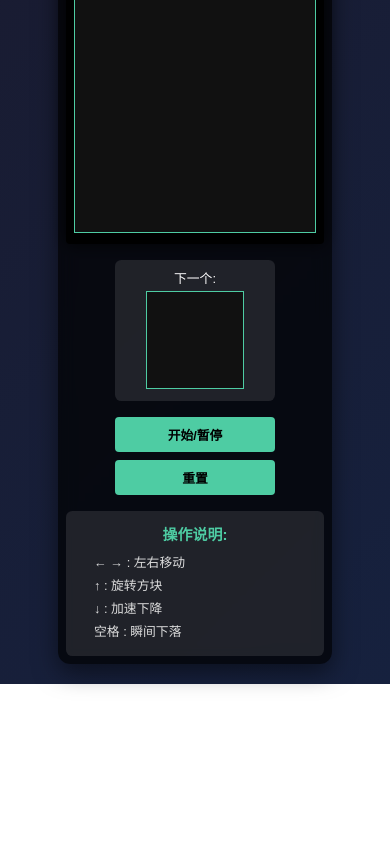
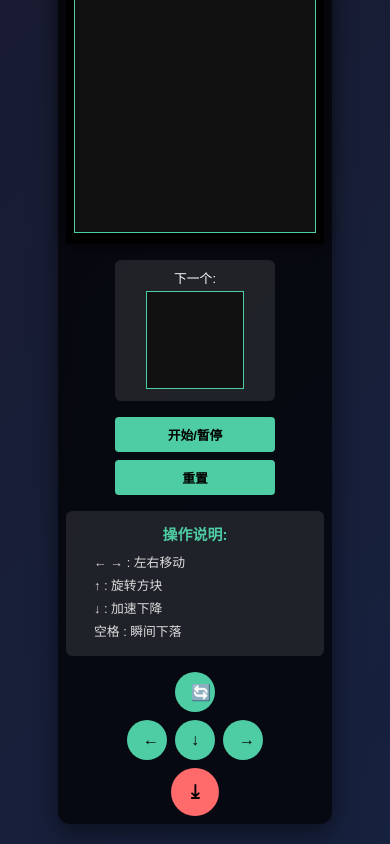
Before and after one commit to jkyotnfjfbjnknh/tetris-game, a website: page index.html in a window 390 px wide. Shown: the part 401-1245 px from the top of the page. Before the commit the page ends 1085 px from the top, so only its background shows below. Drawn offline with Linux system fonts and the light colour scheme.

Commit message:
Add touch controls and fix game logic

```diff
--- a/css/style.css
+++ b/css/style.css
@@ -129,6 +129,44 @@ button:hover {
     color: #ddd;
 }
 
+.touch-controls {
+    margin-top: 20px;
+    display: none;
+    flex-direction: column;
+    align-items: center;
+    gap: 10px;
+}
+
+.control-row {
+    display: flex;
+    gap: 10px;
+    justify-content: center;
+}
+
+.control-btn {
+    width: 60px;
+    height: 60px;
+    font-size: 24px;
+    border-radius: 50%;
+    background: #4ecca3;
+    color: #000;
+    border: none;
+    cursor: pointer;
+    transition: all 0.2s;
+}
+
+.control-btn.special {
+    width: 80px;
+    height: 80px;
+    font-size: 32px;
+    background: #ff6b6b;
+}
+
+.control-btn:active {
+    transform: scale(0.9);
+    background: #3da58a;
+}
+
 /* 响应式设计 */
 @media (max-width: 768px) {
     .game-container {
@@ -145,4 +183,21 @@ button:hover {
         width: 100%;
         max-width: 200px;
     }
+
+    /* 在移动设备上显示触屏控制 */
+    .touch-controls {
+        display: flex;
+    }
+
+    .control-btn {
+        width: 50px;
+        height: 50px;
+        font-size: 20px;
+    }
+
+    .control-btn.special {
+        width: 60px;
+        height: 60px;
+        font-size: 24px;
+    }
 }
--- a/index.html
+++ b/index.html
@@ -36,6 +36,19 @@
                 <li>空格 : 瞬间下落</li>
             </ul>
         </div>
+        <div class="touch-controls">
+            <div class="control-row">
+                <button id="rotateBtn" class="control-btn">🔄</button>
+            </div>
+            <div class="control-row">
+                <button id="leftBtn" class="control-btn">←</button>
+                <button id="downBtn" class="control-btn">↓</button>
+                <button id="rightBtn" class="control-btn">→</button>
+            </div>
+            <div class="control-row">
+                <button id="hardDropBtn" class="control-btn special">⤓</button>
+            </div>
+        </div>
     </div>
     <script src="js/tetris.js"></script>
 </body>
--- a/js/tetris.js
+++ b/js/tetris.js
@@ -238,7 +238,7 @@ function playerHardDrop() {
     while (!collide(board, player)) {
         player.pos.y++;
     }
-    player.pos.y--;
+    player.pos.y--; // 回退到最后一个有效位置
     merge(board, player);
     sweepRows();
     resetPlayer();
@@ -379,5 +379,31 @@ function init() {
     update();
 }
 
+// 触屏控制事件绑定
+function bindTouchControls() {
+    document.getElementById('leftBtn').addEventListener('click', () => {
+        playerMove(-1);
+    });
+
+    document.getElementById('rightBtn').addEventListener('click', () => {
+        playerMove(1);
+    });
+
+    document.getElementById('downBtn').addEventListener('click', () => {
+        playerDrop();
+    });
+
+    document.getElementById('rotateBtn').addEventListener('click', () => {
+        playerRotate(1);
+    });
+
+    document.getElementById('hardDropBtn').addEventListener('click', () => {
+        playerHardDrop();
+    });
+}
+
 // 页面加载完成后初始化游戏
-document.addEventListener('DOMContentLoaded', init);
+document.addEventListener('DOMContentLoaded', () => {
+    init();
+    bindTouchControls();
+});
--- a/package.json
+++ b/package.json
@@ -2,10 +2,10 @@
   "name": "tetris-game",
   "version": "1.0.0",
   "description": "A classic Tetris game built with HTML, CSS, and JavaScript",
-  "main": "index.html",
   "scripts": {
     "start": "serve -s .",
-    "dev": "http-server -o"
+    "dev": "http-server -o",
+    "build": "echo 'Build completed'"
   },
   "keywords": [
     "tetris",
```
Also changed, not shown: 1 other file.
